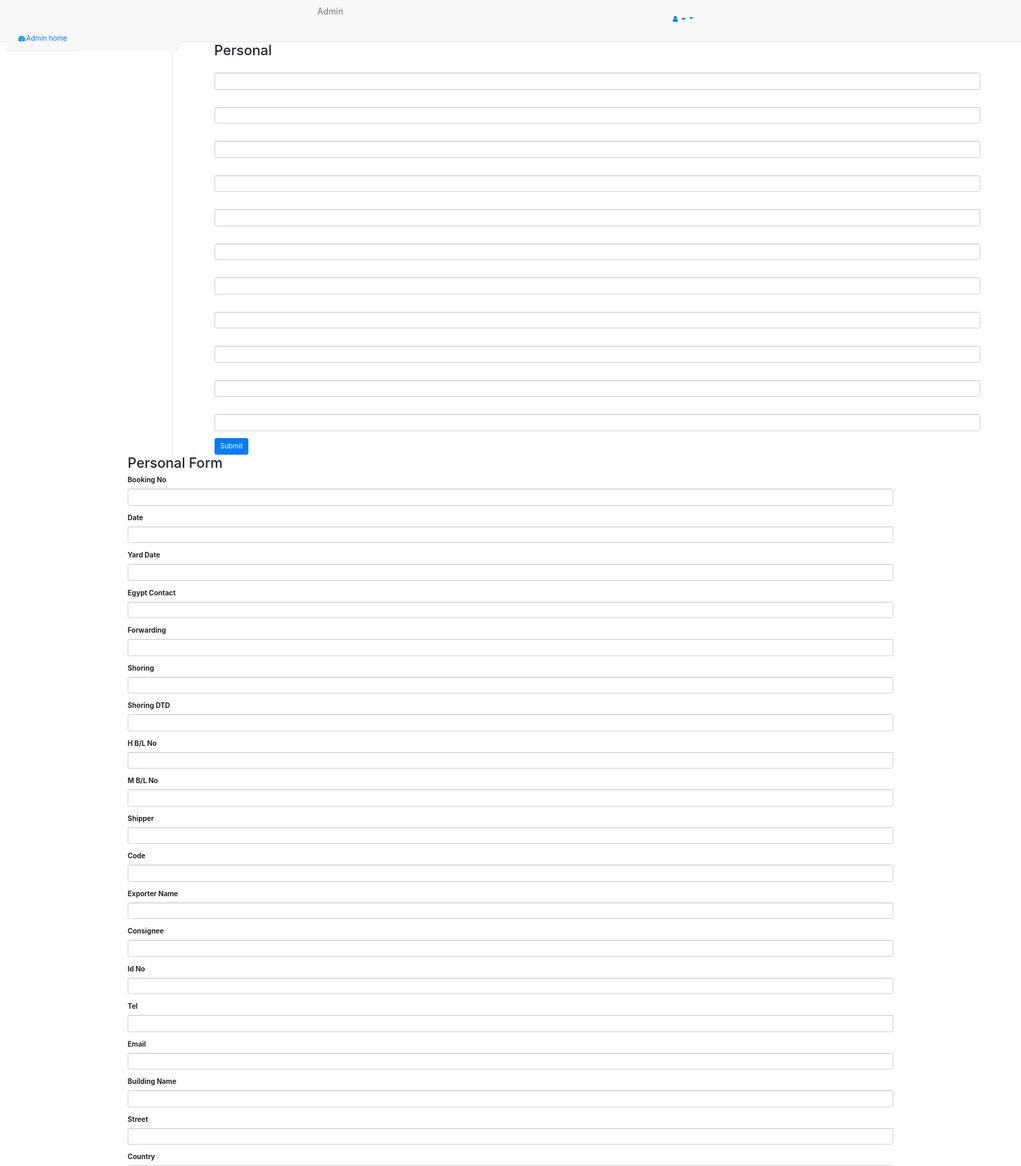
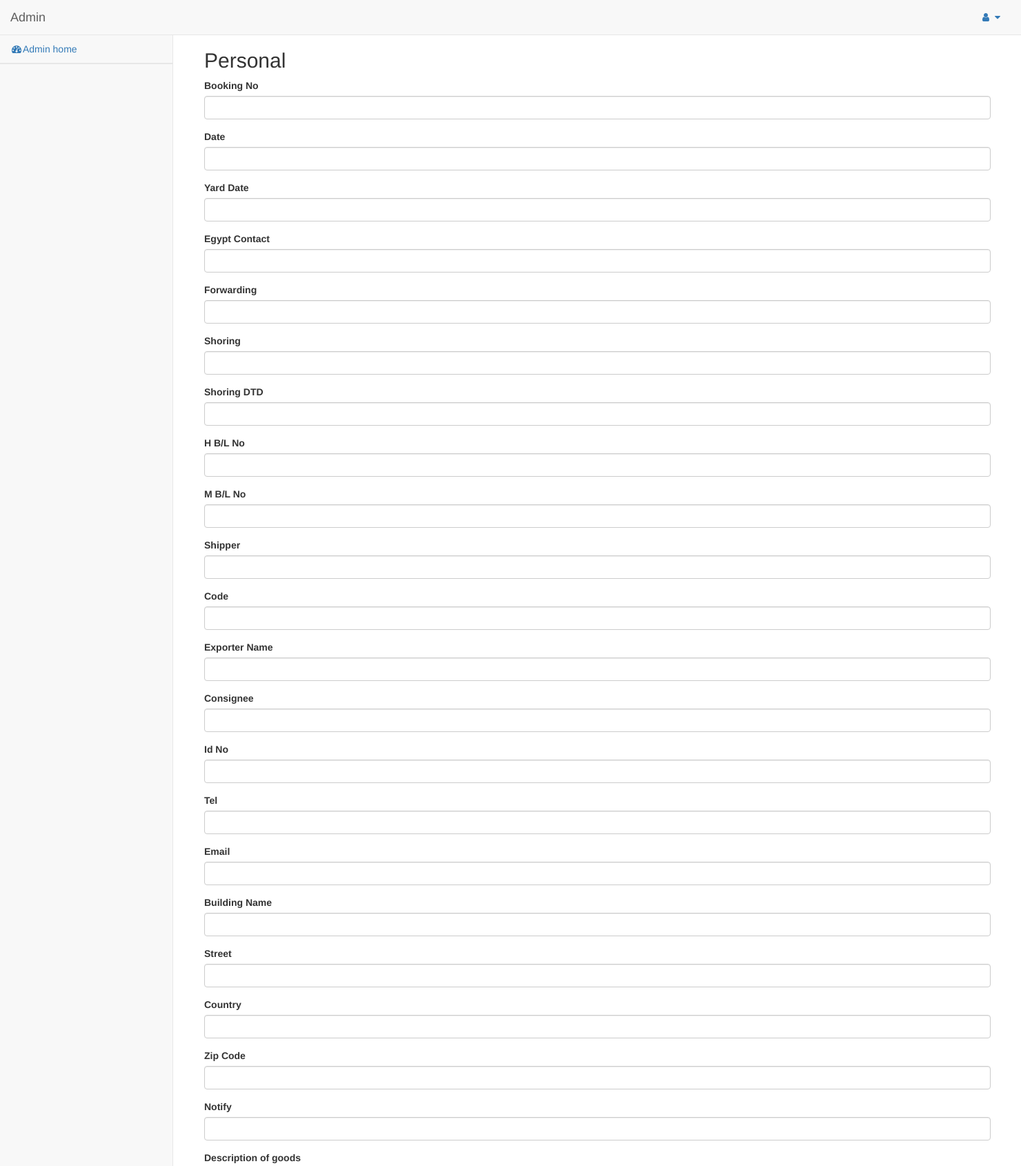
Before and after one commit to alishaqrany/global-m, a PHP site: page /personal.php in a window 1480 px wide. Shown: the top 1690 px of the page at 69% size. Run offline with PHP 8.4, Linux system fonts and the light colour scheme; the visitor is signed in with stand-in values (Sample User, id 1).

Commit message:
fix personal form

```diff
--- a/personal.php
+++ b/personal.php
@@ -9,80 +9,8 @@ $db = getDbInstance();
 
 include BASE_PATH . '/includes/header.php';
 ?>
-<!-- Main container -->
-<div id="page-wrapper">
-<div class="container">
-  <h2>Personal</h2>
-  <form action="">
-  <div class="form-group">
-      <label for="">   </label>
-      <input type="" class="form-control" id="" placeholder="" name="">
-    </div>
 
-    <div class="form-group">
-      <label for="">   </label>
-      <input type="" class="form-control" id="" placeholder="" name="">
-    </div>
-
-    <div class="form-group">
-      <label for="">   </label>
-      <input type="" class="form-control" id="" placeholder="" name="">
-    </div>
-
-    <div class="form-group">
-      <label for="">   </label>
-      <input type="" class="form-control" id="" placeholder="" name="">
-    </div>
-
-    <div class="form-group">
-      <label for="">   </label>
-      <input type="" class="form-control" id="" placeholder="" name="">
-    </div>
-
-    <div class="form-group">
-      <label for="">   </label>
-      <input type="" class="form-control" id="" placeholder="" name="">
-    </div>
-
-    <div class="form-group">
-      <label for="">   </label>
-      <input type="" class="form-control" id="" placeholder="" name="">
-    </div>
-
-    <div class="form-group">
-      <label for="">   </label>
-      <input type="" class="form-control" id="" placeholder="" name="">
-    </div>
-
-    <div class="form-group">
-      <label for="">   </label>
-      <input type="" class="form-control" id="" placeholder="" name="">
-    </div>
-
-    <div class="form-group">
-      <label for="">   </label>
-      <input type="" class="form-control" id="" placeholder="" name="">
-    </div>
-
-    <div class="form-group">
-      <label for="">   </label>
-      <input type="" class="form-control" id="" placeholder="" name="">
-    </div>
-
-
-    <button type="submit" class="btn btn-primary">Submit</button>
-  </form>
-</div>
-
-</div>
-<!-- //Main container -->
-<?php include BASE_PATH . '/includes/footer.php';?>
-
-
-
-
-
-<!DOCTYPE html>
+<!-- <!DOCTYPE html>
 <html lang="en">
 <head>
   <meta charset="UTF-8">
@@ -90,10 +18,15 @@ include BASE_PATH . '/includes/header.php';
   <link rel="stylesheet" href="https://maxcdn.bootstrapcdn.com/bootstrap/4.5.2/css/bootstrap.min.css">
   <title>Personal Form</title>
 </head>
-<body>
+<body> -->
+
+<!-- Main container -->
+<div id="page-wrapper">
+
+
 
 <div class="container">
-  <h2>Personal Form</h2>
+  <h2>Personal </h2>
   <form action="personal.php" method="post">
     <!-- Personal Fields -->
     <div class="form-group">
@@ -299,8 +232,13 @@ include BASE_PATH . '/includes/header.php';
 </form>
 </div>
 
+
+</div>
+<!-- //Main container -->
+<?php include BASE_PATH . '/includes/footer.php';?>
+<!--
 <script src="https://ajax.googleapis.com/ajax/libs/jquery/3.5.1/jquery.min.js"></script>
 <script src="https://cdnjs.cloudflare.com/ajax/libs/popper.js/1.16.0/umd/popper.min.js"></script>
 <script src="https://maxcdn.bootstrapcdn.com/bootstrap/4.5.2/js/bootstrap.min.js"></script>
 </body>
-</html>
+</html> -->
```
